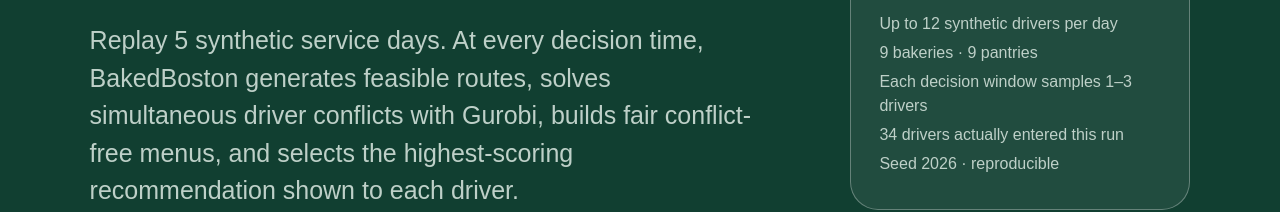
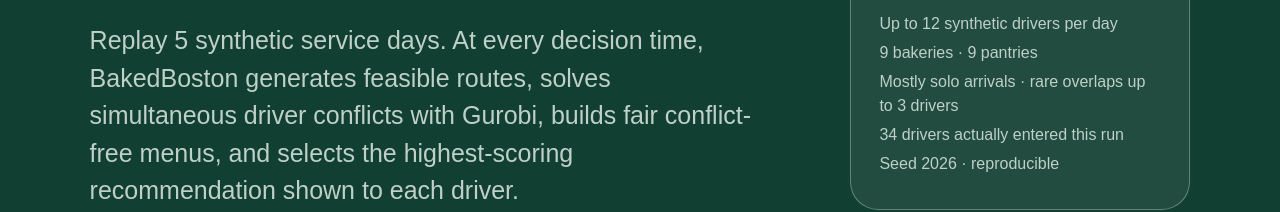
Before and after one commit to vapeyproductions/bakedboston-app, a Next.js app: page /simulator in a window 1280 px wide. Shown: the part 710-922 px from the top of the page. Built offline with nearby package versions, Linux system fonts and the light colour scheme.

Commit message:
Clarify rare simultaneous driver arrivals

```diff
--- a/app/simulator/SimulatorClient.tsx
+++ b/app/simulator/SimulatorClient.tsx
@@ -534,7 +534,7 @@
                   <option value="2">2 drivers</option>
                   <option value="3">3 drivers</option>
                 </select>
-                <small>Each window randomly receives 1–{customConfig.maxSimultaneousDrivers} drivers.</small>
+                <small>Most decision times have one driver. Only one or two times per day may include up to {customConfig.maxSimultaneousDrivers} simultaneous drivers.</small>
               </label>
               <label className={styles.controlField}>
                 <span>Reproducible seed</span>
@@ -580,7 +580,7 @@
           <strong>{payload.scenario.horizonDays} days</strong>
           <p>Up to {payload.scenario.driversPerDay} synthetic drivers per day</p>
           <p>{payload.scenario.bakeryCount ?? payload.network.bakeries.length} bakeries · {payload.scenario.pantryCount ?? payload.network.pantries.length} pantries</p>
-          <p>Each decision window samples 1–{payload.scenario.maxSimultaneousDrivers} drivers</p>
+          <p>Mostly solo arrivals · rare overlaps up to {payload.scenario.maxSimultaneousDrivers} drivers</p>
           <p>{actualDriverRequests} drivers actually entered this run</p>
           <p>Seed {payload.scenario.seed} · reproducible</p>
         </aside>
```
